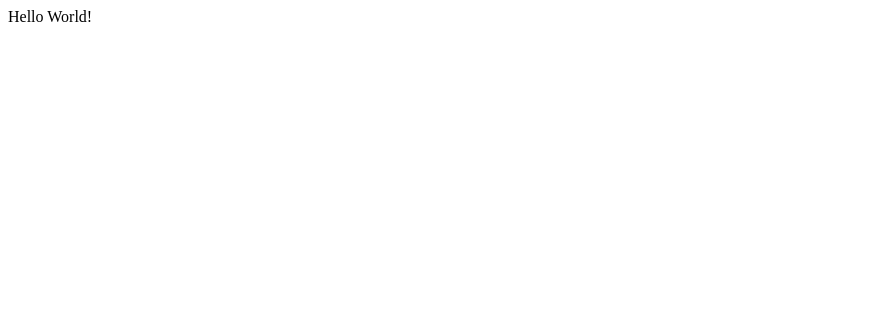
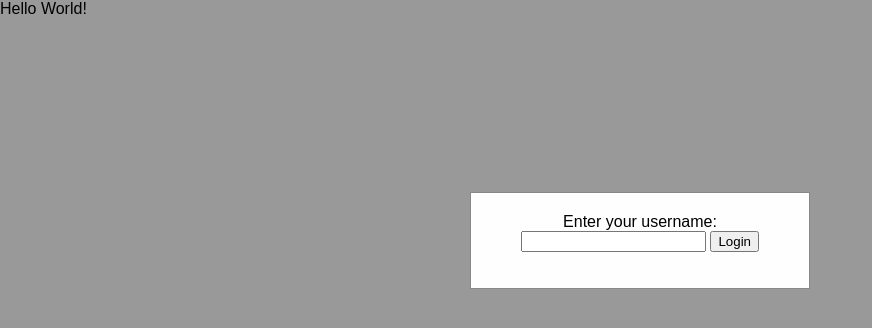
Before and after one commit to Dyspersja/WebSocket-Tic-Tac-Toe, a website: page src/public/index.html in a window 1280 px wide. Shown: the whole page, without its empty margins (0-872 px from the left). Drawn offline with nearby package versions, Linux system fonts and the light colour scheme; no server answers.

Commit message:
Added login to client side

```diff
--- a/src/public/index.html
+++ b/src/public/index.html
@@ -6,6 +6,15 @@
     <link rel="stylesheet" type="text/css" href="styles.css">
 </head>
 <body>
+    <div id="loginModal" class="modal">
+        <div class="modal-content">
+            <form id="loginForm">
+                <label for="username">Enter your username:</label> <br>
+                <input type="text" id="username">
+                <button type="submit">Login</button>
+            </form>
+        </div>
+    </div>
 
     <p>Hello World!</p>
 
--- a/src/public/script.js
+++ b/src/public/script.js
@@ -1,3 +1,17 @@
 $(document).ready(function() {
-    const socket = io();
+    let socket = io();
+    let username;
+
+    $('#loginForm').submit(function(event) {
+        event.preventDefault();
+
+        username = $('#username').val().trim();
+        if (username === "") {
+            alert('Username cannot be empty!');
+            return;
+        }
+
+        socket.emit('setUsername', username);
+        $('#loginModal').hide();
+    });
 });
--- a/src/public/styles.css
+++ b/src/public/styles.css
@@ -0,0 +1,25 @@
+html, body {
+    font-family: Arial, sans-serif;
+    height: 100%;
+    margin: 0;
+}
+
+.modal {
+    position: fixed;
+    z-index: 1;
+    left: 0;
+    top: 0;
+    width: 100%;
+    height: 100%;
+    overflow: auto;
+    background-color: rgba(0,0,0,0.4);
+}
+
+.modal-content {
+    background-color: #fefefe;
+    margin: 15% auto;
+    padding: 20px 50px;
+    border: 1px solid #888;
+    width: fit-content;
+    text-align: center;
+}
```
